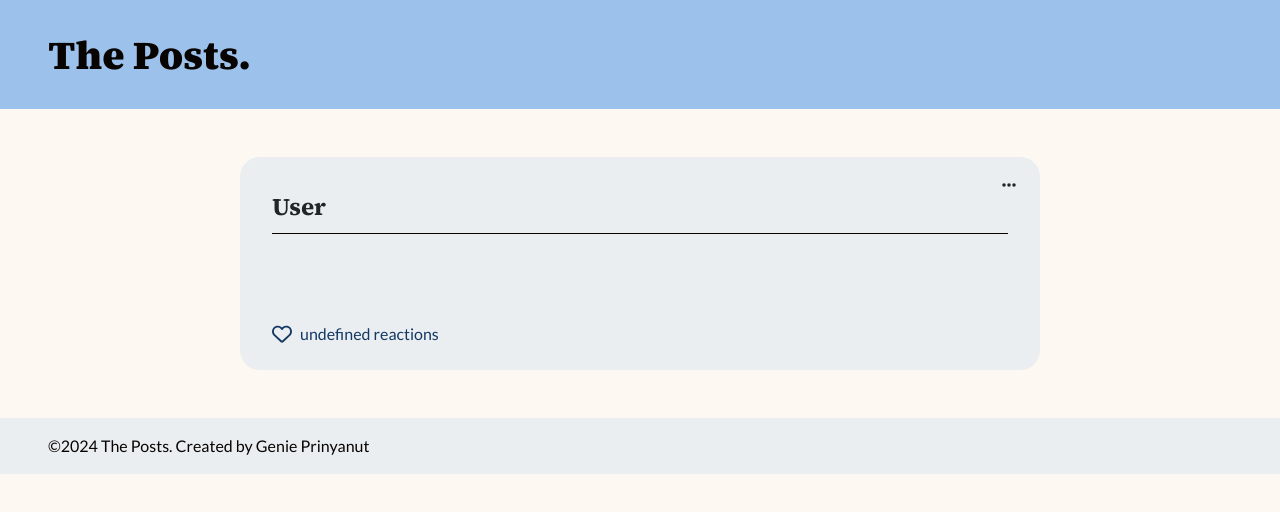
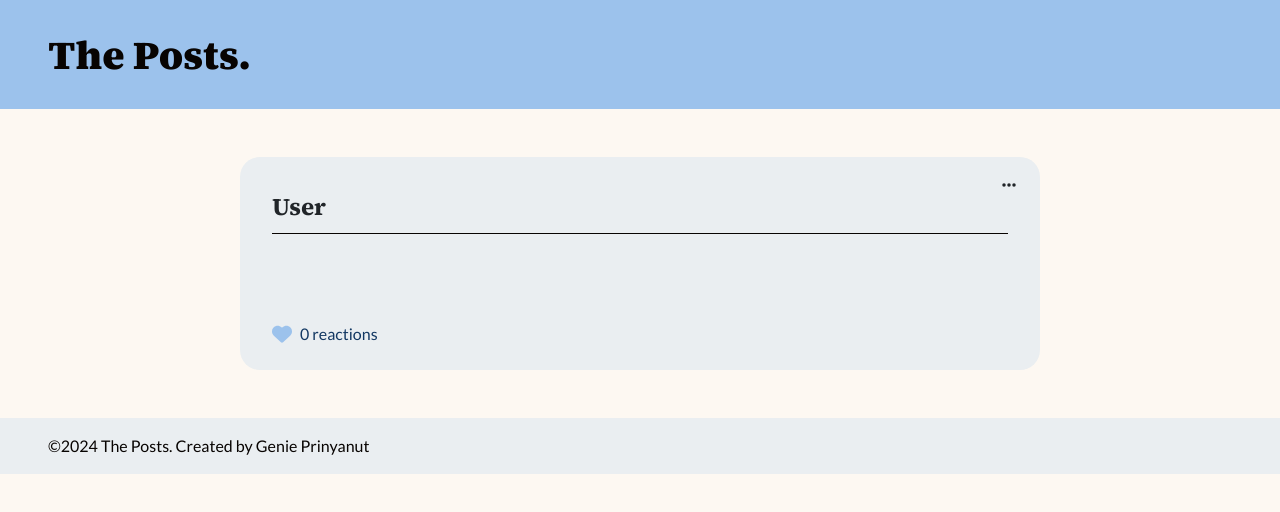
Before and after one commit to GeniePrinie/acteriofetasks, a React (Create React App) app: page /posts/1 in a window 1280 px wide. Shown: the top 512 px of the page. Built offline with nearby package versions, Linux system fonts and the light colour scheme; no server answers.

Commit message:
Add reaction component with api connection

```diff
--- /dev/null
+++ b/src/Api/putData.js
@@ -0,0 +1,18 @@
+export const putData = async (url, body) => {
+  const response = await fetch(url, {
+    method: "PUT",
+    headers: {
+      "Content-Type": "application/json",
+    },
+    body: JSON.stringify(body),
+  });
+  const data = await response.json();
+
+  if (!response.ok) {
+    throw new Error(
+      `API request failed with http status code ${response.status} because '${data.errors[0].message}'`
+    );
+  }
+
+  return data;
+};
--- a/src/Components/PostCard.jsx
+++ b/src/Components/PostCard.jsx
@@ -1,6 +1,6 @@
-import { faHeart } from "@fortawesome/free-regular-svg-icons";
 import { faEllipsis } from "@fortawesome/free-solid-svg-icons";
 import { FontAwesomeIcon } from "@fortawesome/react-fontawesome";
+import { Reaction } from "./Reaction";
 
 export const PostCard = ({ post }) => {
   return (
@@ -29,16 +29,7 @@ export const PostCard = ({ post }) => {
           </span>
           <p className="card-text pt-4 pb-3">{post.body}</p>
 
-          <FontAwesomeIcon
-            icon={faHeart}
-            size="lg"
-            className="me-2 cursor text-dark"
-          />
-          <span className="text-dark">
-            {post.reactions === 1
-              ? `${post.reactions} reaction`
-              : `${post.reactions} reactions`}
-          </span>
+          <Reaction post={post} />
         </div>
       </div>
     </div>
--- /dev/null
+++ b/src/Components/Reaction.jsx
@@ -0,0 +1,44 @@
+import { useState, useEffect } from "react";
+import { FontAwesomeIcon } from "@fortawesome/react-fontawesome";
+import { BASE_ENDPOINT } from "../Utility/constants";
+import { putData } from "../Api/putData";
+import { useParams } from "react-router-dom";
+import { faHeart } from "@fortawesome/free-solid-svg-icons";
+
+export const Reaction = ({ post }) => {
+  let { id } = useParams();
+  const [reactionCount, setReactionCount] = useState(post.reactions || 0);
+  const [isActive, setIsActive] = useState(false);
+
+  useEffect(() => {
+    setReactionCount(post.reactions || 0);
+  }, [post.reactions]);
+
+  const handleReactionClick = async () => {
+    try {
+      const newReactionCount = isActive ? reactionCount - 1 : reactionCount + 1;
+      await putData(`${BASE_ENDPOINT}/${id}`, { reactions: newReactionCount });
+
+      setReactionCount(newReactionCount);
+      setIsActive(!isActive);
+    } catch (error) {
+      alert("Error updating reaction: " + error.message);
+    }
+  };
+
+  return (
+    <div>
+      <FontAwesomeIcon
+        icon={faHeart}
+        size="lg"
+        className={`me-2 cursor text-${isActive ? "danger" : "primary"}`}
+        onClick={handleReactionClick}
+      />
+      <span className="text-dark">
+        {reactionCount === 1
+          ? `${reactionCount} reaction`
+          : `${reactionCount} reactions`}
+      </span>
+    </div>
+  );
+};
```
